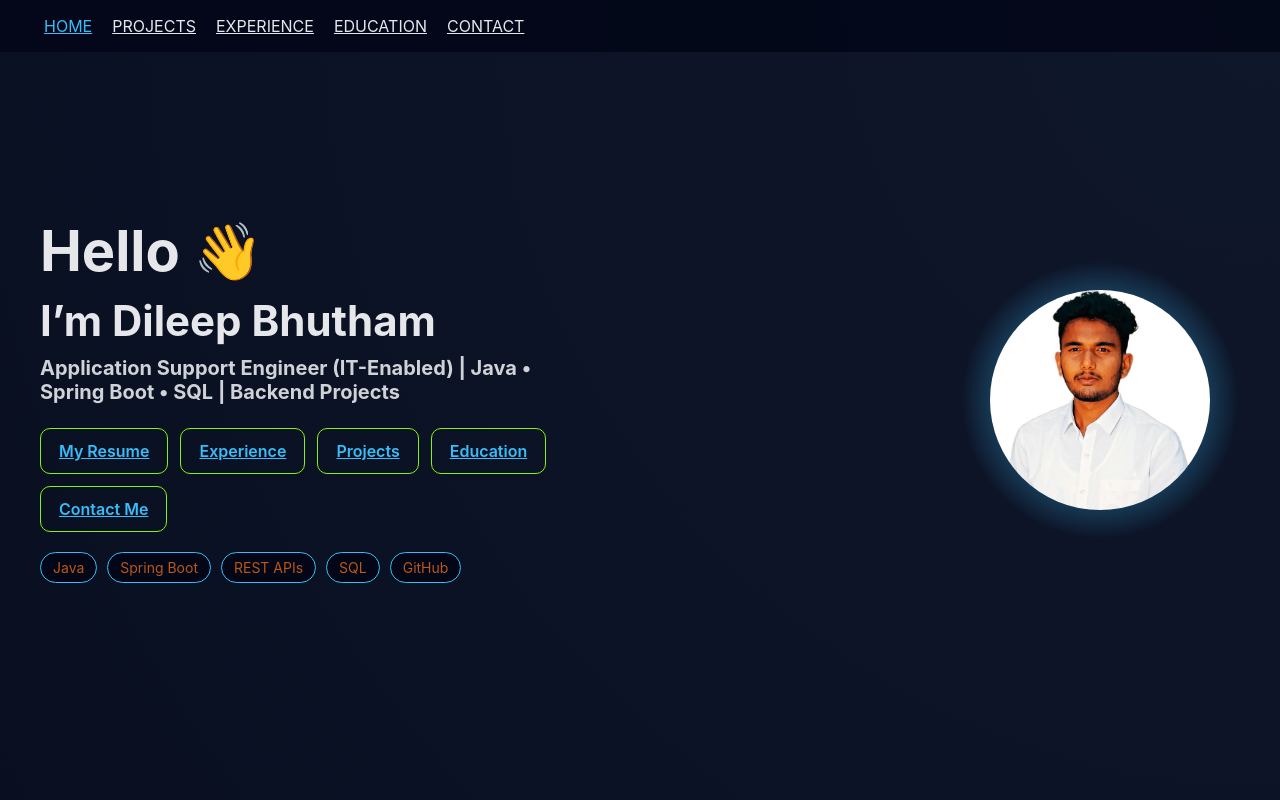
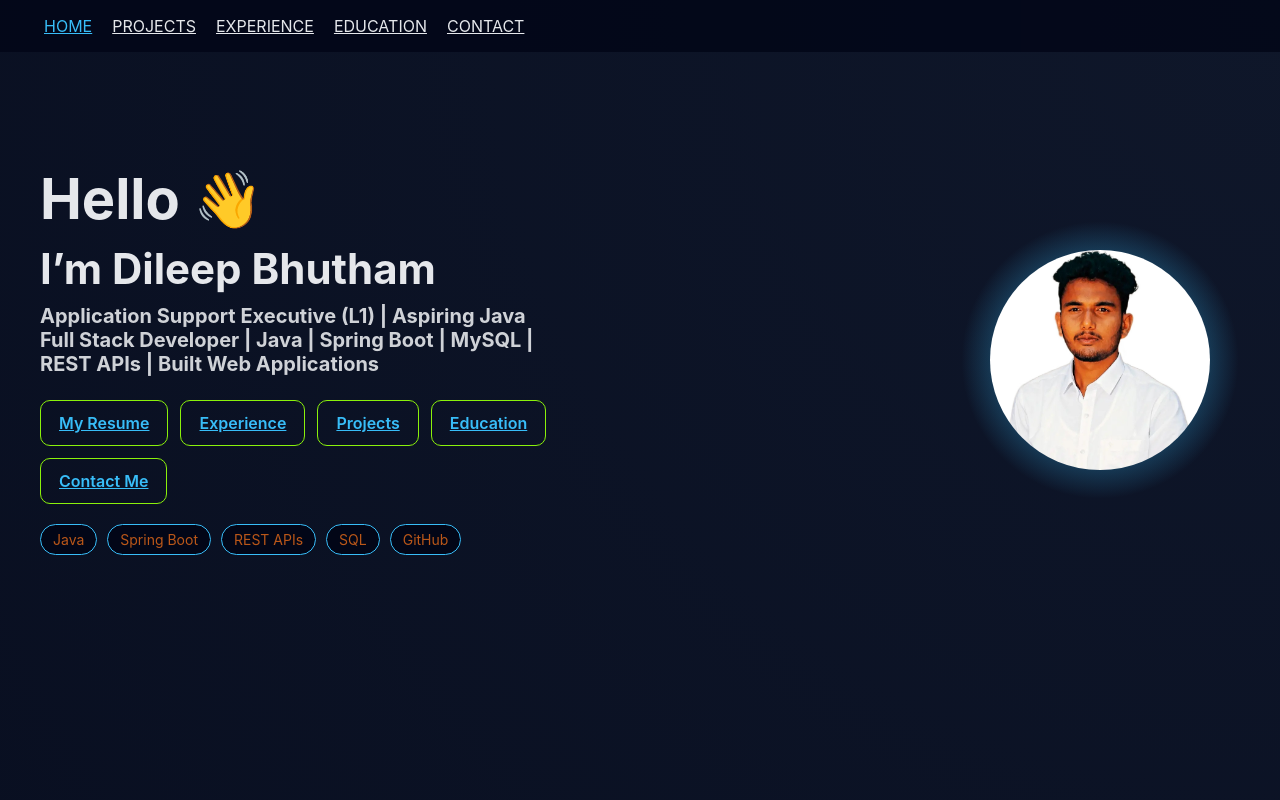
Before and after one commit to DileepNiki121/DileepNiki-PortFolio-Page, a React (Vite) app: page / in a window 1280 px wide. Shown: the top 800 px of the page. Built offline with nearby package versions, Linux system fonts and the light colour scheme.

Commit message:
Replace resume.pdf with Feb2026Resume.pdf and update Hero component job title for clarity; adjust CSS for layout improvements

```diff
--- a/src/components/Hero.jsx
+++ b/src/components/Hero.jsx
@@ -7,11 +7,12 @@ function Hero() {
         <h2>
           I’m <span>Dileep Bhutham</span>
         </h2>
-        <h3>Application Support Engineer (IT-Enabled) | Java • Spring Boot • SQL | Backend Projects
+        <h3>Application Support Executive (L1) | Aspiring Java Full Stack Developer | Java | Spring Boot |
+MySQL | REST APIs | Built Web Applications
 </h3>
 
      <div className="hero-buttons">
-  <a href="/resume.pdf" download className="btn primary">My Resume</a>
+  <a href="/Feb2026Resume.pdf" download className="btn primary">My Resume</a>
   <a href="#experience" className="btn outline">Experience</a>
   <a href="#projects" className="btn outline">Projects</a>
   <a href="#education" className="btn outline">Education</a>
--- a/src/index.css
+++ b/src/index.css
@@ -33,8 +33,9 @@ body {
   display: flex;
   align-items: center;
   justify-content: space-between;
-  gap: 40px;
+  gap: 4px;
   padding: 120px 40px;
+  margin-top:-40px;
 }
 
 .hero-left {
```
Also changed, not shown: 2 other files (tests, documents, lock files or other folders).
